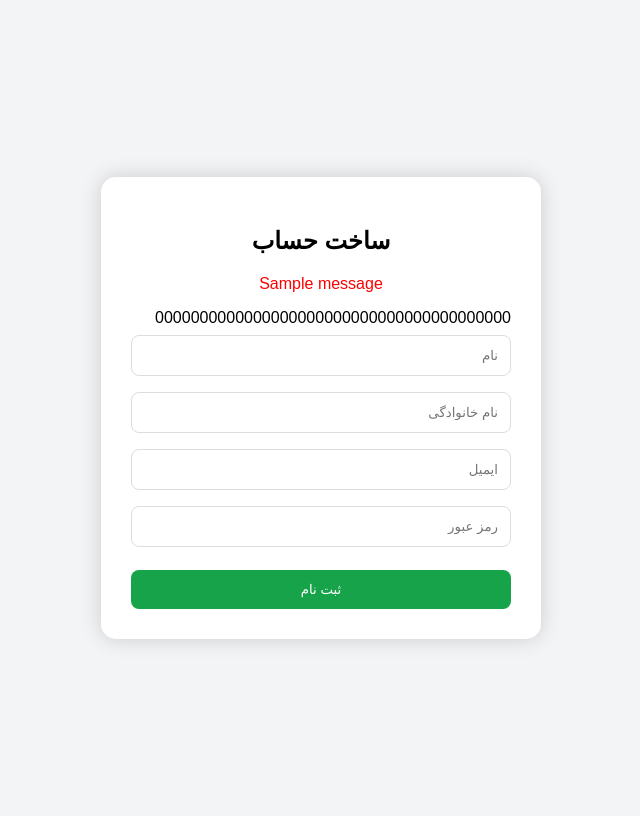
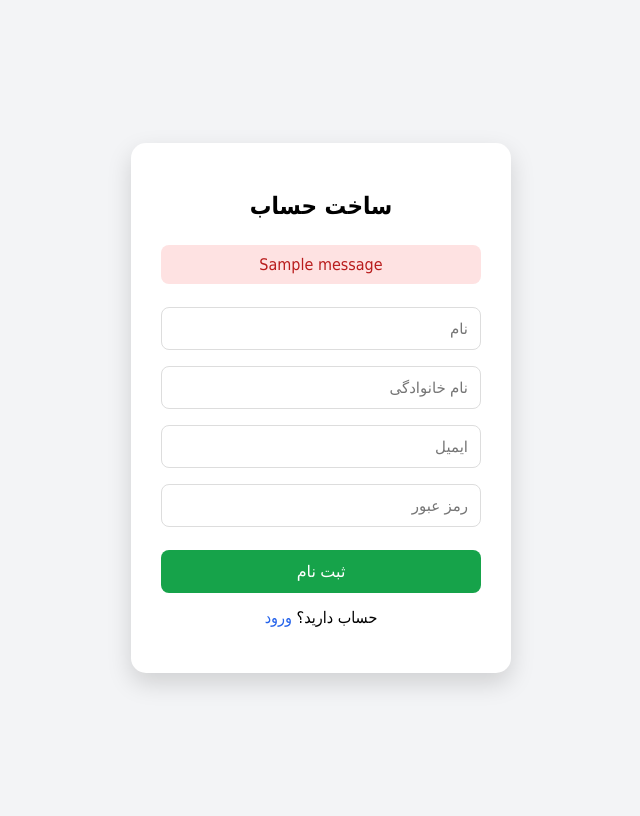
Before and after one commit to maniahekri774-dotcom/pli, a Flask app: page /auth/register in a window 1280 px wide. Shown: the whole page, without its empty margins (319-959 px from the left). Run offline with Flask 3, Linux system fonts and the light colour scheme; tables that the repository leaves empty hold one stand-in row (values such as "Sample post"); one stand-in notice (Sample message) is shown.

Commit message:
Fix register page

```diff
--- a/app/routes/auth.py
+++ b/app/routes/auth.py
@@ -1,9 +1,9 @@
 from flask import Blueprint, render_template, request, redirect, url_for, flash
 from flask_login import login_user, logout_user, login_required
-from werkzeug.security import generate_password_hash, check_password_hash
+from datetime import datetime
 
 from app.extensions import db
-from app.models.user import User
+from app.models.user import User, Role
 
 
 auth_bp = Blueprint(
@@ -15,57 +15,113 @@ auth_bp = Blueprint(
 
 @auth_bp.route("/register", methods=["GET", "POST"])
 def register():
+
     if request.method == "POST":
+
+        print("1 - POST RECEIVED")
+
+        first_name = request.form.get("first_name")
+        last_name = request.form.get("last_name")
         email = request.form.get("email")
         password = request.form.get("password")
-        first_name = request.form.get("first_name")
-        last_name = request.form.get("last_name")
+
+        print("2 - FORM DATA OK")
+
+
+        if not first_name or not last_name or not email or not password:
+            flash("لطفاً همه فیلدها را پر کنید.", "danger")
+            return redirect(url_for("auth.register"))
+
 
         existing_user = User.query.filter_by(email=email).first()
+
+        print("3 - DATABASE CHECK OK")
+
 
         if existing_user:
             flash("این ایمیل قبلاً ثبت شده است.", "danger")
             return redirect(url_for("auth.register"))
 
+
+        role = Role.query.filter_by(name="student").first()
+
+        print("4 - ROLE CHECK OK")
+
+
+        if not role:
+            role = Role(
+                name="student",
+                description="Student"
+            )
+
+            db.session.add(role)
+            db.session.commit()
+
+            print("5 - ROLE CREATED")
+
+
         user = User(
             email=email,
-            password_hash=generate_password_hash(password),
             first_name=first_name,
-            last_name=last_name
+            last_name=last_name,
+            role_id=role.id,
+            is_active=True
         )
+
+        user.set_password(password)
+
+        print("6 - USER READY")
+
 
         db.session.add(user)
         db.session.commit()
 
+        print("7 - USER SAVED")
+
+
         flash("ثبت نام با موفقیت انجام شد.", "success")
+
         return redirect(url_for("auth.login"))
+
 
     return render_template("auth/register.html")
 
 
+
 @auth_bp.route("/login", methods=["GET", "POST"])
 def login():
+
     if request.method == "POST":
+
         email = request.form.get("email")
         password = request.form.get("password")
 
         user = User.query.filter_by(email=email).first()
 
-        if user and check_password_hash(user.password_hash, password):
+
+        if user and user.check_password(password):
+
             login_user(user)
+
+            user.last_login_at = datetime.utcnow()
+            db.session.commit()
 
             flash("ورود موفق بود.", "success")
 
             return redirect(url_for("main.index"))
 
+
         flash("ایمیل یا رمز عبور اشتباه است.", "danger")
 
+
     return render_template("auth/login.html")
+
 
 
 @auth_bp.route("/logout")
 @login_required
 def logout():
+
     logout_user()
 
     flash("با موفقیت خارج شدید.", "success")
--- a/app/templates/auth/register.html
+++ b/app/templates/auth/register.html
@@ -3,11 +3,17 @@
 
 <head>
     <meta charset="UTF-8">
-    <title>Register</title>
+    <meta name="viewport" content="width=device-width, initial-scale=1.0">
+
+    <title>ثبت نام</title>
 
     <style>
+        * {
+            box-sizing: border-box;
+        }
+
         body {
-            font-family: Arial, sans-serif;
+            font-family: Tahoma, Arial, sans-serif;
             background: #f3f4f6;
             height: 100vh;
             display: flex;
@@ -16,16 +22,16 @@
         }
 
         .register-box {
+            width: 380px;
             background: white;
-            width: 380px;
             padding: 30px;
             border-radius: 15px;
-            box-shadow: 0 0 20px #ccc;
+            box-shadow: 0 10px 25px rgba(0,0,0,.15);
         }
 
         h2 {
             text-align: center;
-            margin-bottom: 20px;
+            margin-bottom: 25px;
         }
 
         input {
@@ -34,7 +40,7 @@
             margin: 8px 0;
             border: 1px solid #ddd;
             border-radius: 8px;
-            box-sizing: border-box;
+            font-size: 15px;
         }
 
         button {
@@ -46,6 +52,7 @@
             border: none;
             border-radius: 8px;
             cursor: pointer;
+            font-size: 16px;
         }
 
         button:hover {
@@ -53,8 +60,22 @@
         }
 
         .flash {
-            color: red;
+            background: #fee2e2;
+            color: #b91c1c;
+            padding: 10px;
+            border-radius: 8px;
             text-align: center;
+            margin-bottom: 15px;
+        }
+
+        p {
+            text-align: center;
+            margin-top: 15px;
+        }
+
+        a {
+            color: #2563eb;
+            text-decoration: none;
         }
 
     </style>
@@ -72,15 +93,22 @@
     {% with messages = get_flashed_messages(with_categories=true) %}
         {% if messages %}
             {% for category, message in messages %}
-                <p class="flash">{{ message }}</p>
+                <div class="flash">
+                    {{ message }}
+                </div>
             {% endfor %}
         {% endif %}
     {% endwith %}
 
 
-    <form method="POST">
+    <form method="POST" action="{{ url_for('auth.register') }}">
 
-        {{ csrf_token() }}
+
+        <input
+            type="hidden"
+            name="csrf_token"
+            value="{{ csrf_token() }}"
+        >
 
 
         <input
@@ -123,7 +151,16 @@
     </form>
 
 
+    <p>
+        حساب دارید؟
+        <a href="{{ url_for('auth.login') }}">
+            ورود
+        </a>
+    </p>
+
+
 </div>
+
 
 </body>
 
```
Also changed, not shown: app/routes/__init__.py (+124 -0 lines).
